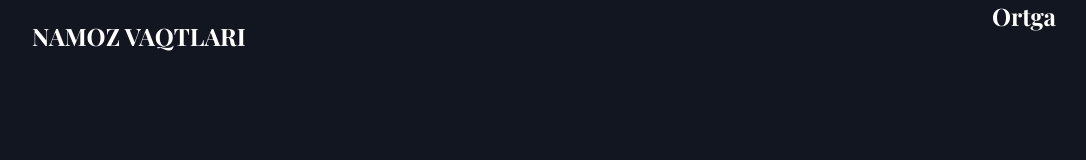
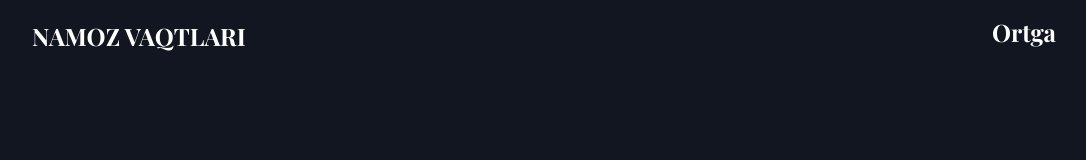
Before and after one commit to BlackArcheruz/namozvaqtlari, a React (Create React App) app: page / in a window 1280 px wide. Shown: the top 160 px of the page, without its empty margins (96-1182 px from the left). Built offline with nearby package versions, Linux system fonts and the light colour scheme; a web font is replaced by a local one.

Commit message:
new Release

```diff
--- a/src/index.css
+++ b/src/index.css
@@ -52,7 +52,11 @@ input, textarea{
 textarea{
   height: 10%;
 }
+.back{
+  padding: 1rem 0;
+}
 .back a{
+  cursor: pointer;
   color: #fff;
 }
 .navbar{
```
